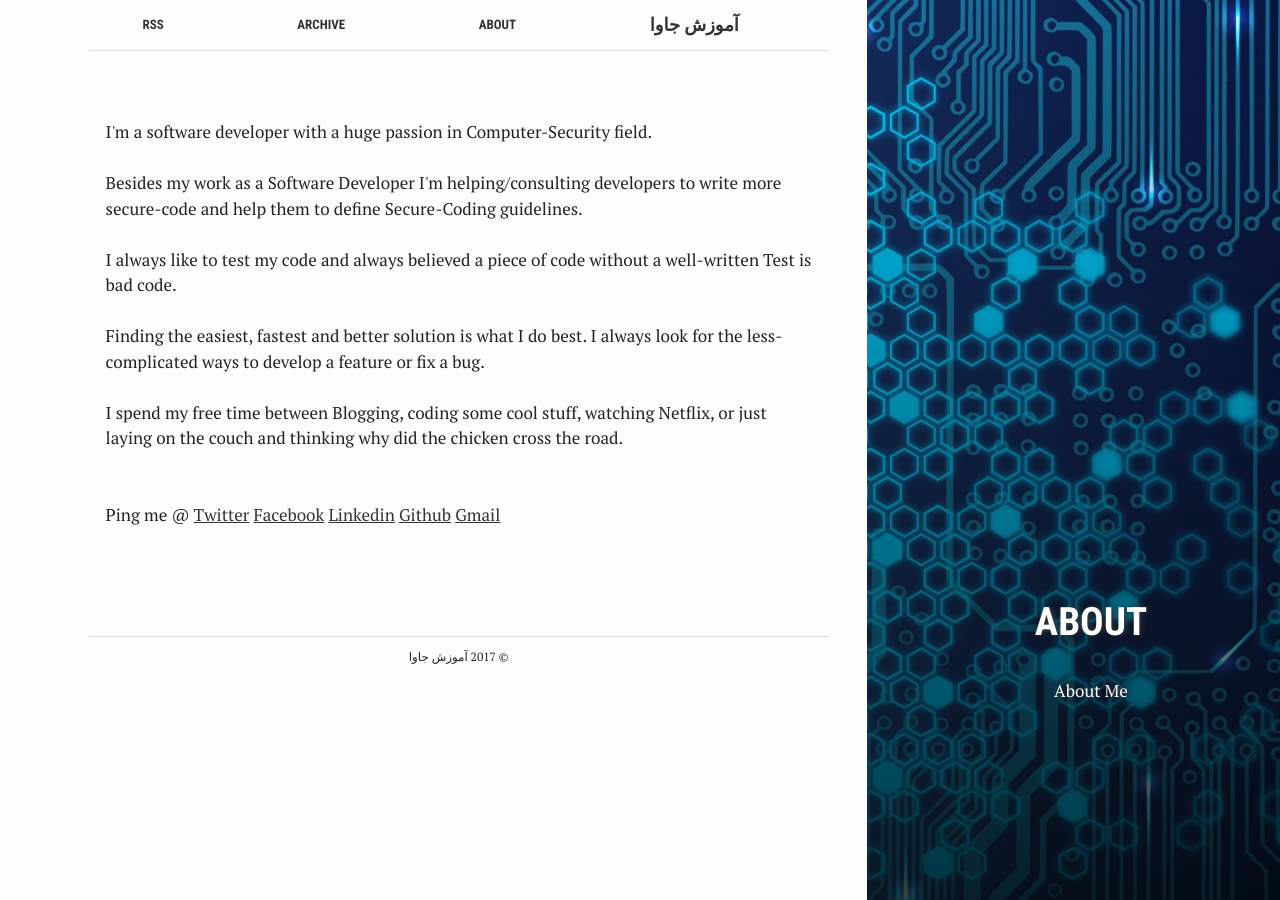
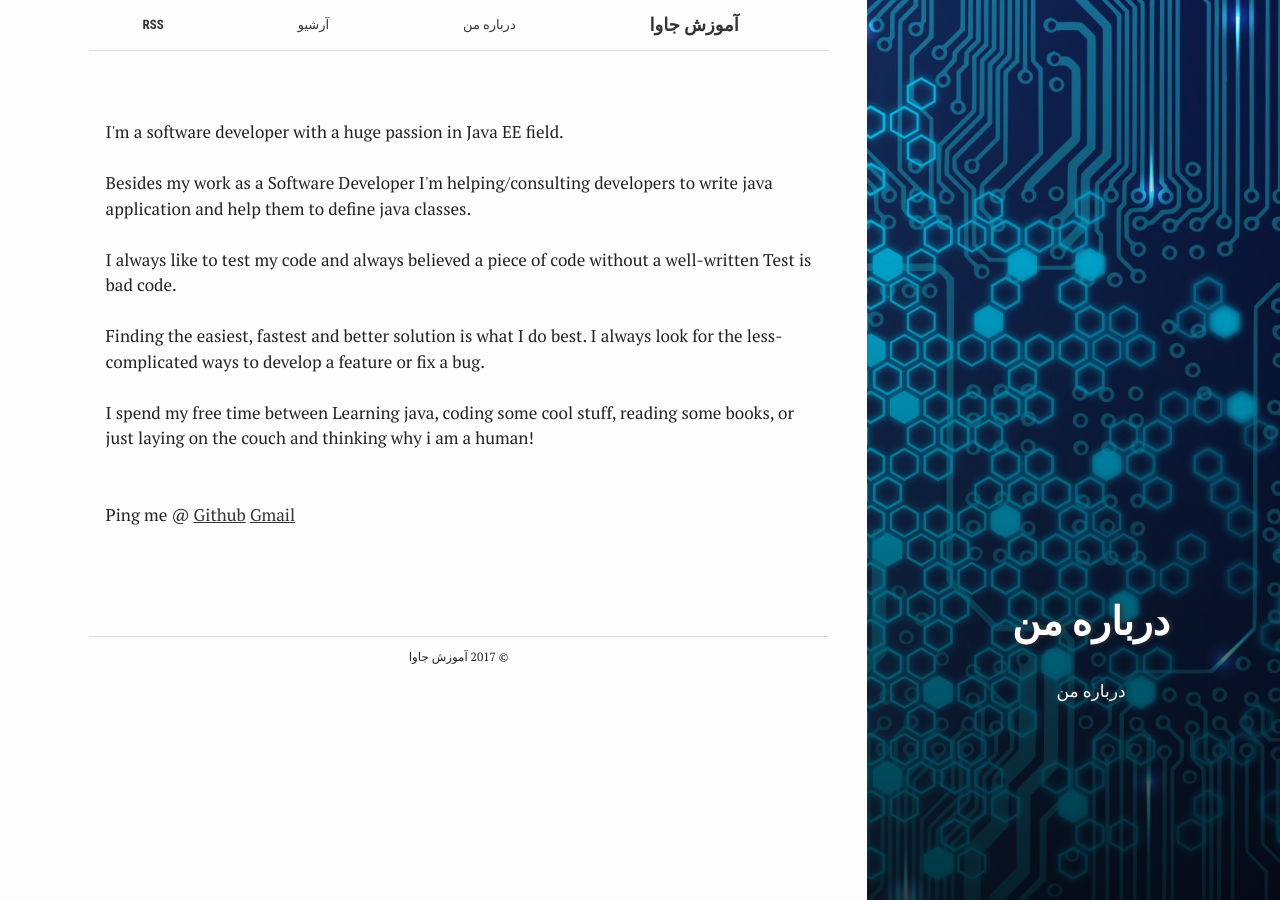
Before and after one commit to j2eedev-ir/j2eedev-ir.github.io, a Jekyll site: the page built from about.md, in a window 1280 px wide. Built offline with Jekyll 4.4.1, drawn with Linux system fonts in a browser that asks for light colours.

```diff
--- a/about.md
+++ b/about.md
@@ -1,17 +1,17 @@
 ---
 bg: "sNatOKA.jpg"
 layout: page
-title: "About"
-crawlertitle: "About Me"
+title: "درباره من"
+crawlertitle: "درباره من"
 permalink: /about/
-summary: "About Me"
+summary: "درباره من"
 active: about
 ---
 <p style="direction: ltr">
-I'm a software developer with a huge passion in Computer-Security field.
+I'm a software developer with a huge passion in Java EE field.
 <br />
 <br />
-Besides my work as a Software Developer I'm helping/consulting developers to write more secure-code and help them to define Secure-Coding guidelines.
+Besides my work as a Software Developer I'm helping/consulting developers to write java application and help them to define java classes.
 <br />
 <br />
 I always like to test my code and always believed a piece of code without a well-written Test is bad code.
@@ -20,9 +20,8 @@ I always like to test my code and always believed a piece of code without a well
 Finding the easiest, fastest and better solution is what I do best. I always look for the less-complicated ways to develop a feature or fix a bug.
 <br />
 <br />
-I spend my free time between Blogging, coding some cool stuff, watching Netflix, or just laying on the couch and thinking why did the chicken cross the road.
+I spend my free time between Learning java, coding some cool stuff, reading some books, or just laying on the couch and thinking why i am a human!
 <br />
 <br />
 <br />
-Ping me @ <a href="https://twitter.com/{{site.twitter_username}}">Twitter</a> <a href="https://facebook.com/{{site.facebook_username}}">Facebook</a>
-<a href="https://linkedin.com/in/{{site.linkedin_username}}">Linkedin</a> <a href="https://github.com/{{site.github_username}}">Github</a> <a href="mailto:abdelrhmanshawky4@gmail.com">Gmail</a>
+Ping me @ <a href="https://github.com/ghaseminya">Github</a> <a href="mailto:ghaseminya@gmail.com">Gmail</a>
```
Also changed, not shown: archive.md (+3 -3 lines).
